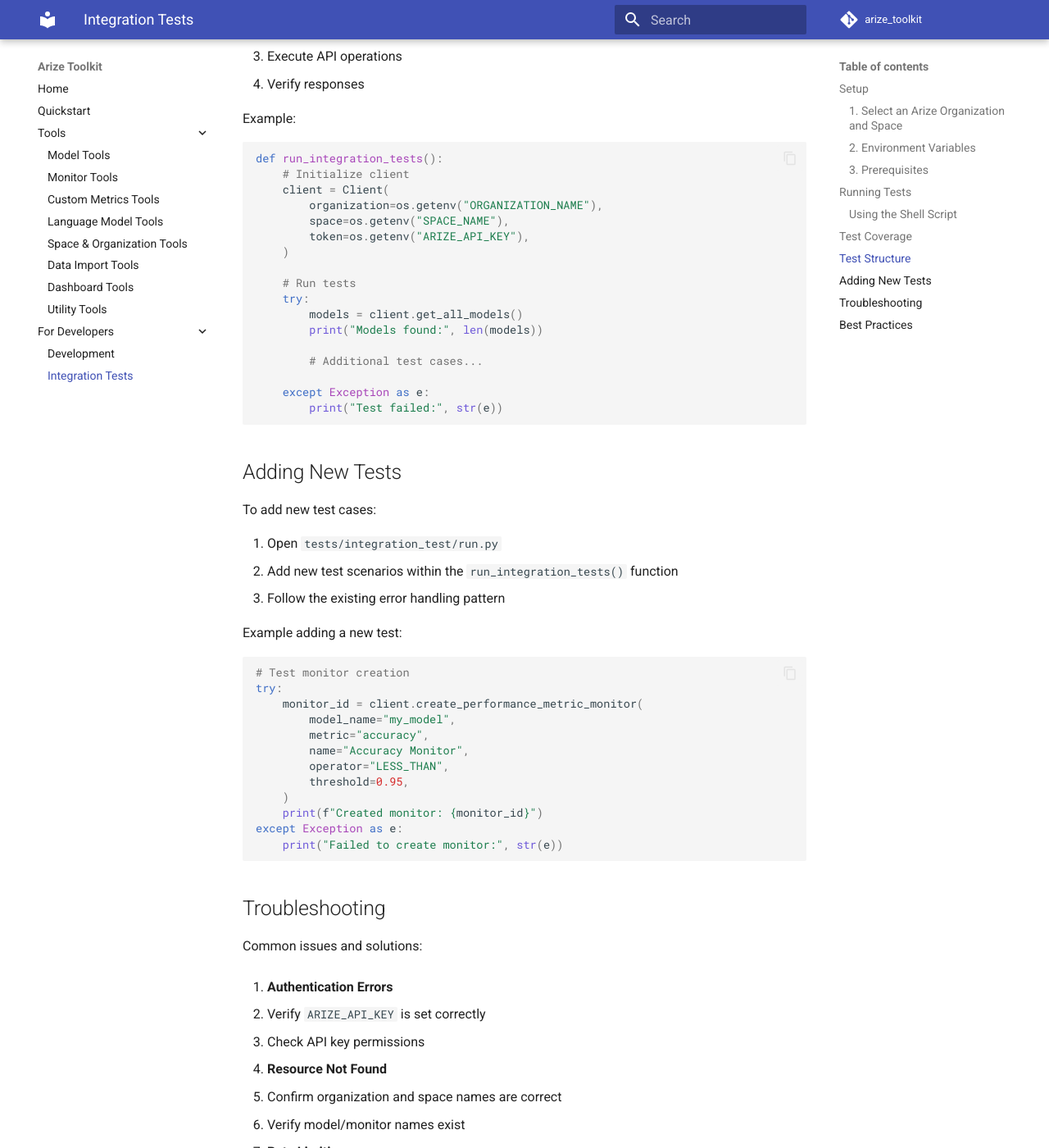
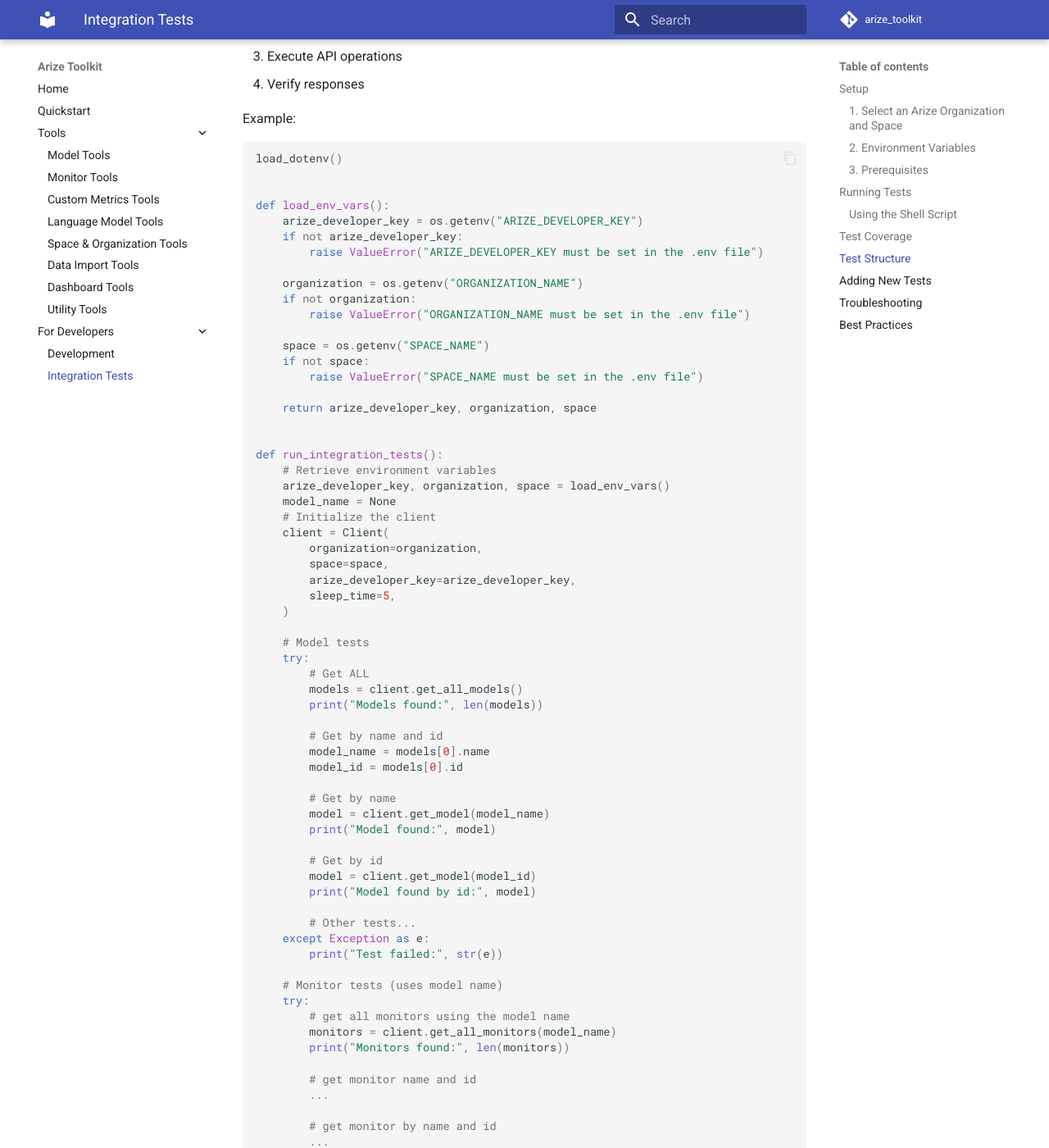
Before and after one commit to duncankmckinnon/arize_toolkit, an MkDocs documentation site: the page built from docs_site/docs/developers/integration_test.md, in a window 1280 px wide and 1400 px high, scrolled down 2454 px. Shown: the whole window at 82% size. Built offline with MkDocs 1.6.1 and Material for MkDocs 9.7.7, drawn with Linux system fonts in a browser that asks for light colours; comment, search, counter and statistics services are not loaded; some of the changed text lies outside the part shown.

Commit message:
updates to docs

````diff
--- a/docs_site/docs/developers/integration_test.md
+++ b/docs_site/docs/developers/integration_test.md
@@ -109,23 +109,84 @@ The integration tests follow this pattern:
 Example:
 
 ```python
+load_dotenv()
+
+
+def load_env_vars():
+    arize_developer_key = os.getenv("ARIZE_DEVELOPER_KEY")
+    if not arize_developer_key:
+        raise ValueError("ARIZE_DEVELOPER_KEY must be set in the .env file")
+
+    organization = os.getenv("ORGANIZATION_NAME")
+    if not organization:
+        raise ValueError("ORGANIZATION_NAME must be set in the .env file")
+
+    space = os.getenv("SPACE_NAME")
+    if not space:
+        raise ValueError("SPACE_NAME must be set in the .env file")
+
+    return arize_developer_key, organization, space
+
+
 def run_integration_tests():
-    # Initialize client
+    # Retrieve environment variables
+    arize_developer_key, organization, space = load_env_vars()
+    model_name = None
+    # Initialize the client
     client = Client(
-        organization=os.getenv("ORGANIZATION_NAME"),
-        space=os.getenv("SPACE_NAME"),
-        token=os.getenv("ARIZE_API_KEY"),
+        organization=organization,
+        space=space,
+        arize_developer_key=arize_developer_key,
+        sleep_time=5,
     )
 
-    # Run tests
+    # Model tests
     try:
+        # Get ALL
         models = client.get_all_models()
         print("Models found:", len(models))
 
-        # Additional test cases...
+        # Get by name and id
+        model_name = models[0].name
+        model_id = models[0].id
+
+        # Get by name
+        model = client.get_model(model_name)
+        print("Model found:", model)
+
+        # Get by id
+        model = client.get_model(model_id)
+        print("Model found by id:", model)
+
+        # Other tests...
+    except Exception as e:
+        print("Test failed:", str(e))
+
+    # Monitor tests (uses model name)
+    try:
+        # get all monitors using the model name
+        monitors = client.get_all_monitors(model_name)
+        print("Monitors found:", len(monitors))
+
+        # get monitor name and id
+        ...
+
+        # get monitor by name and id
+        ...
+
+        # update the monitor
+        ...
+
+        # delete the monitor
+        ...
+
+        # create the monitor again
+        ...
 
     except Exception as e:
         print("Test failed:", str(e))
+
+    # Pattern  continues for other resources...
 ```
 
 ## Adding New Tests
@@ -134,6 +195,7 @@ To add new test cases:
 
 1. Open `tests/integration_test/run.py`
 1. Add new test scenarios within the `run_integration_tests()` function
+1. Use the existing test structure as a guide, with try/except blocks to catch errors and print the error message so the full integration test output can run all the way through
 1. Follow the existing error handling pattern
 
 Example adding a new test:
@@ -159,8 +221,8 @@ Common issues and solutions:
 
 1. **Authentication Errors**
 
-   - Verify `ARIZE_API_KEY` is set correctly
-   - Check API key permissions
+   - Verify `ARIZE_DEVELOPER_KEY` is set correctly
+   - Make sure you use a space and organization that you have admin level permissions for
 
 1. **Resource Not Found**
 
--- a/pyproject.toml
+++ b/pyproject.toml
@@ -45,6 +45,7 @@ dev = [
     "isort==5.13.2",
     "mdformat==0.7.22",
     "mdformat-black==0.1.1",
+    "pre-commit==3.5.0",
 ]
 integration = [
     "python-dotenv",
````
Also changed, not shown: README.md (+1 -5 lines), 1 other file.
